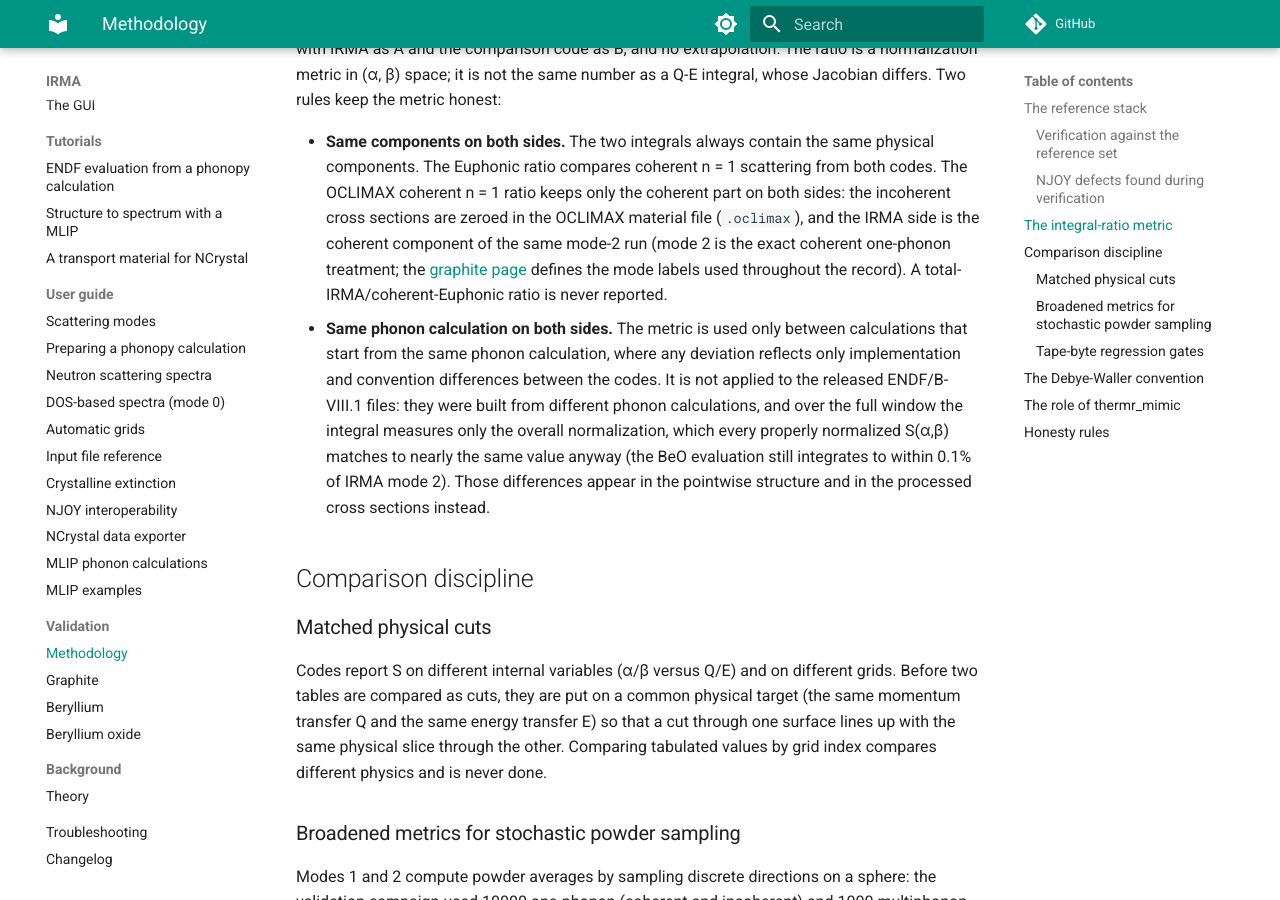
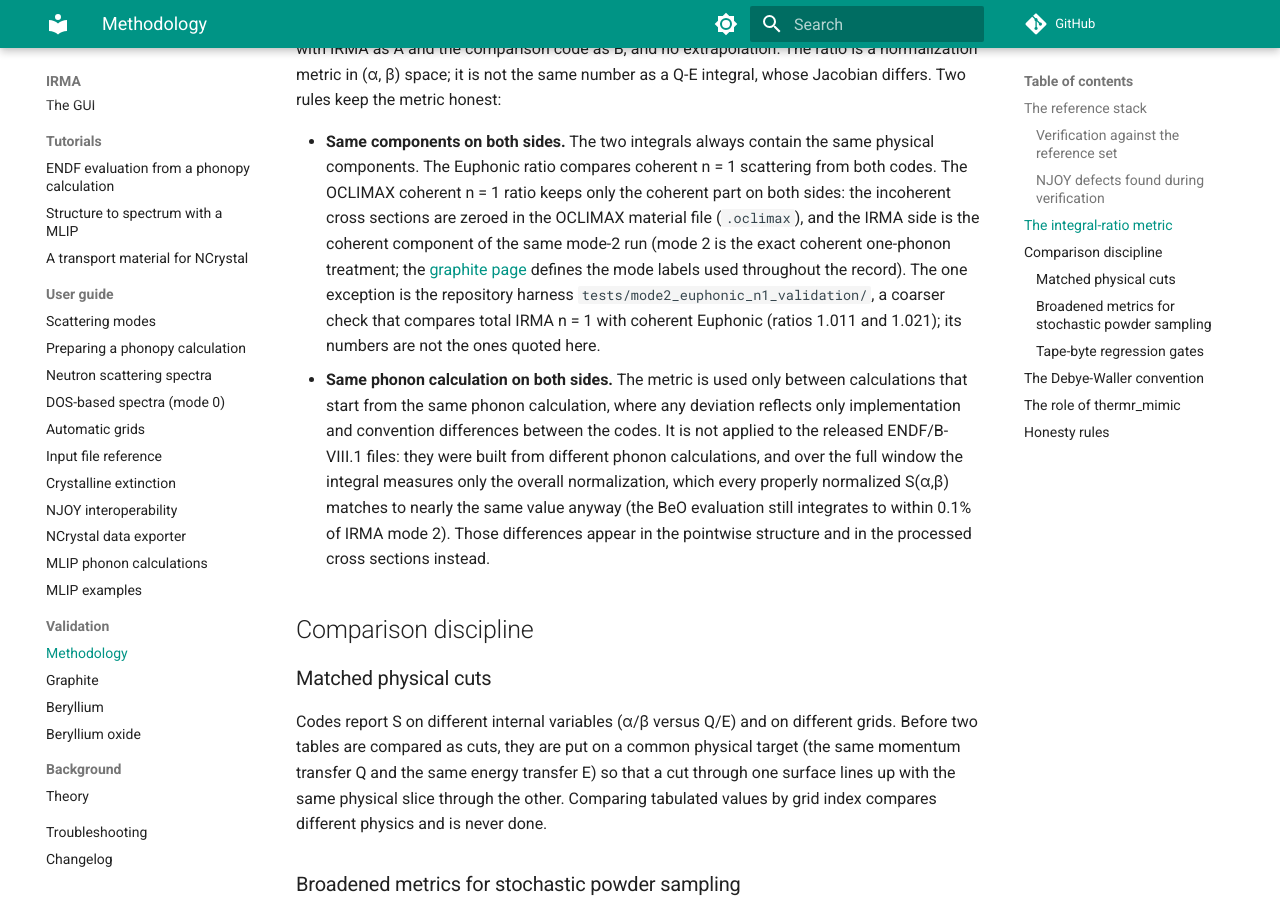
Before and after one commit to ramic-k/IRMA, an MkDocs documentation site: the page built from docs/validation/methodology.md, in a window 1280 px wide and 900 px high, scrolled down 3344 px. Built offline with MkDocs 1.6.1 and Material for MkDocs 9.7.7, drawn with Linux system fonts in a browser that asks for light colours; comment, search, counter and statistics services are not loaded.

Commit message:
docs: separate the Euphonic harness numbers from the quoted coherent-only ratios
The validation pages quoted the coherent-only shared-domain ratios
(1.00001, 1.0002) and pointed at tests/mode2_euphonic_n1_validation/ as
their source, while that harness compares total IRMA n = 1 with coherent
Euphonic on its own grid and gives 1.011 and 1.021; the methodology page
said such a ratio is never reported. The pages and the harness README now
say what each comparison is.

Claude-Session: https://claude.ai/code/session_01C2iC5HyRUuJ3FeKVVSE61G

```diff
--- a/docs/validation/methodology.md
+++ b/docs/validation/methodology.md
@@ -124,8 +124,10 @@ number as a Q-E integral, whose Jacobian differs. Two rules keep the metric hone
   zeroed in the OCLIMAX material file (`.oclimax`), and the IRMA side is
   the coherent component of the same mode-2 run (mode 2 is the exact
   coherent one-phonon treatment; the [graphite page](graphite.md)
-  defines the mode labels used throughout the record). A
-  total-IRMA/coherent-Euphonic ratio is never reported.
+  defines the mode labels used throughout the record). The one exception
+  is the repository harness `tests/mode2_euphonic_n1_validation/`, a
+  coarser check that compares total IRMA n = 1 with coherent Euphonic
+  (ratios 1.011 and 1.021); its numbers are not the ones quoted here.
 - **Same phonon calculation on both sides.** The metric is used only between
   calculations that start from the same phonon calculation, where any
   deviation reflects only implementation and convention differences
```
Also changed, not shown: docs/validation/graphite.md (+5 -2 lines), 1 other file.
